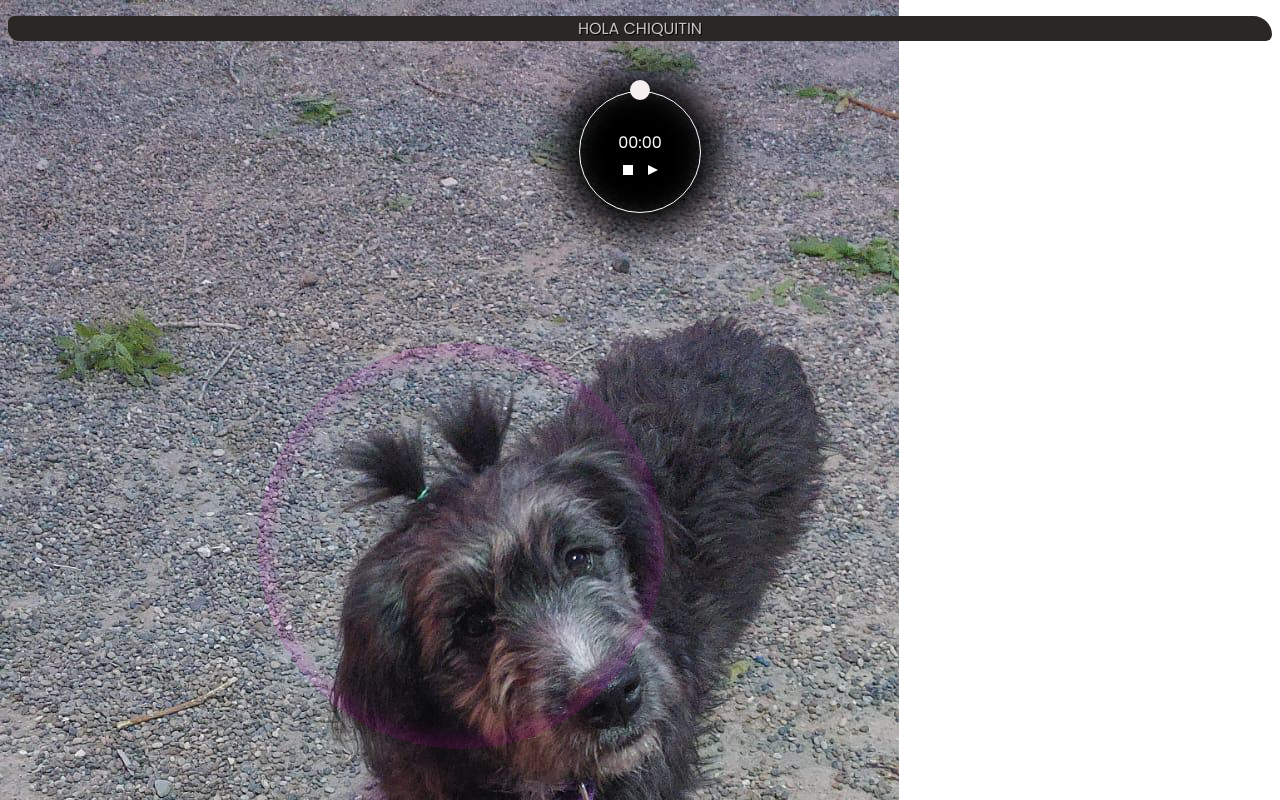
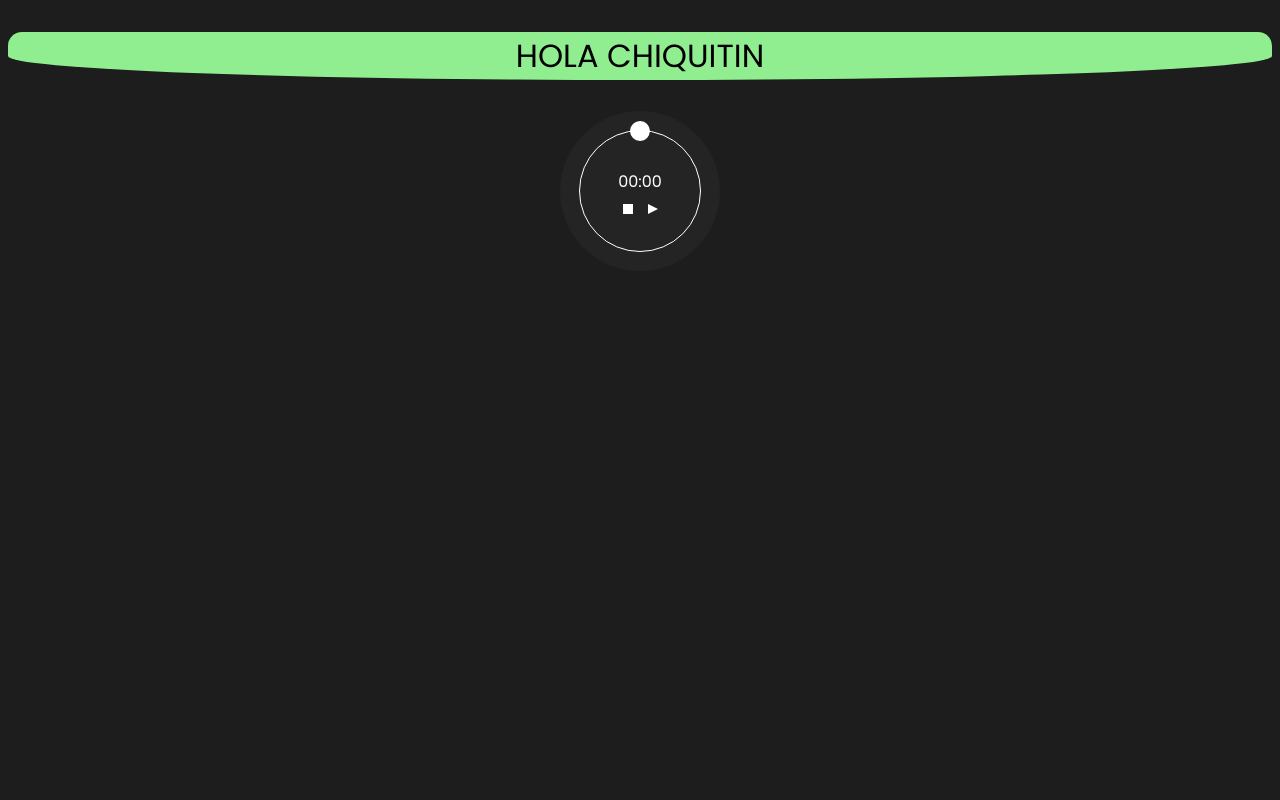
Before and after one commit to jesus1942/Jesus1942.github.io-cronometro, a plain HTML site: page index.html in a window 1280 px wide. Shown: the top 800 px of the page. Drawn offline with Linux system fonts and the light colour scheme.

Commit message:
le saqué la foto

```diff
--- a/index.html
+++ b/index.html
@@ -12,8 +12,10 @@
     <title>Cronometro</title>
 </head>
 <body>
+    <div id="header"><p class="p">Hola Chiquitin</p></div>
+
     <main>
-        <div id="header"><p class="p">Hola Chiquitin</p></div>
+
         <div class="circle">
             <div id="stopwatch" class="stopwatch">00:00</div>
             <div class="buttons">
@@ -23,10 +25,6 @@
         </div>
         <div id="seconds-sphere" class="seconds-sphere"></div>
     </main>
-    <div class="image-container">
-        <img src="./nina.jpeg" alt="" >
-        <div class="otro-circulo"></div>
-    </div>
 
 </body>
 </html>
--- a/styles.css
+++ b/styles.css
@@ -1,51 +1,33 @@
 *{
-    justify-content: center;
-    align-items: center;
+    font-family: Poppins;
 
 }
 
-#header {
-    border-radius: 40px 120px 40px 70px;
-    background-color: rgb(43, 39, 37);
-    color: rgb(199, 197, 197);
+body{
+    background-color: #1d1d1d;
 
+}
+
+#header{
+    background-color: lightgreen !important;
+    border-radius: 14px 14px 50% 50%;
     text-align: center;
     text-transform: uppercase;
-    text-shadow: black 1px 1px 0px;
-    box-sizing: border-box;
+    font-size: 2em;
+
 }
 
 
+
 main {
-    font-family: 'Poppins',sans-serif;
+    font-family: 'Poppins', sans-serif;
     position: relative;
+
 }
 
 
-img{
-    position: absolute;
-    top: 0;
-    left: 0;
-    max-width: 100%;
-    height: auto;
-    filter:none;
-    z-index: -2;
-}
 
-.otro-circulo{
-    position: albolute;
-    border: solid 3px rgb(230, 6, 200);
-    background-color: transparent;
-    clip-path: circle(50% at center); /* Crea una máscara de recorte circular */
-    width: 400px;
-    height: 400px;
-    border-radius: 50%;
-    margin-left: 250px !important;
-    margin-top: 130px;
-    filter: blur(10px);
-}
-
-.circle{
+.circle {
     border-radius: 50%;
     width: 120px;
     height: 120px;
@@ -58,10 +40,7 @@ img{
     flex-direction: column;
 }
 
-.circle::before{
-    background-color: rgba(0, 0, 0, 0.5);
-    filter: blur(18px);
-    margin: 38px auto;
+.circle::before {
     content: '';
     border-radius: 50%;
     z-index: -1;
@@ -70,16 +49,14 @@ img{
     height: 160px;
     left: calc(50% - 80px);
     top: calc(50% - 80px);
-    background-color: black;
+    background-color: #242424;
 }
 
-.seconds-sphere{
-
-    margin: 35px auto;
+.seconds-sphere {
     width: 20px;
     height: 20px;
     border-radius: 50%;
-    background-color: rgb(245, 239, 239);
+    background-color: #fff;
     position: absolute;
     left: calc(50% - 10px);
     top: calc(50% - 10px);
@@ -88,8 +65,8 @@ img{
 }
 
 @keyframes rotacion {
-    from { transform: rotate(-90deg) translateX(60px); }
-    to { transform: rotate(270deg) translateX(60px); }
+	from { 	transform: rotate(-90deg) translateX(60px); }
+	to   {  transform: rotate(270deg) translateX(60px); }
 }
 
 .buttons {
@@ -104,7 +81,7 @@ img{
     box-sizing: border-box;
     margin-left: 15px;
     border-color: transparent transparent transparent #fff;
-    transition: 10ms all ease;
+    transition: 100ms all ease;
     will-change: border-width;
     border-style: solid;
 }
@@ -112,7 +89,6 @@ img{
 .running {
     border-style: double;
     border-width: 0 0 0 10px;
-
 }
 
 .stop {
```
